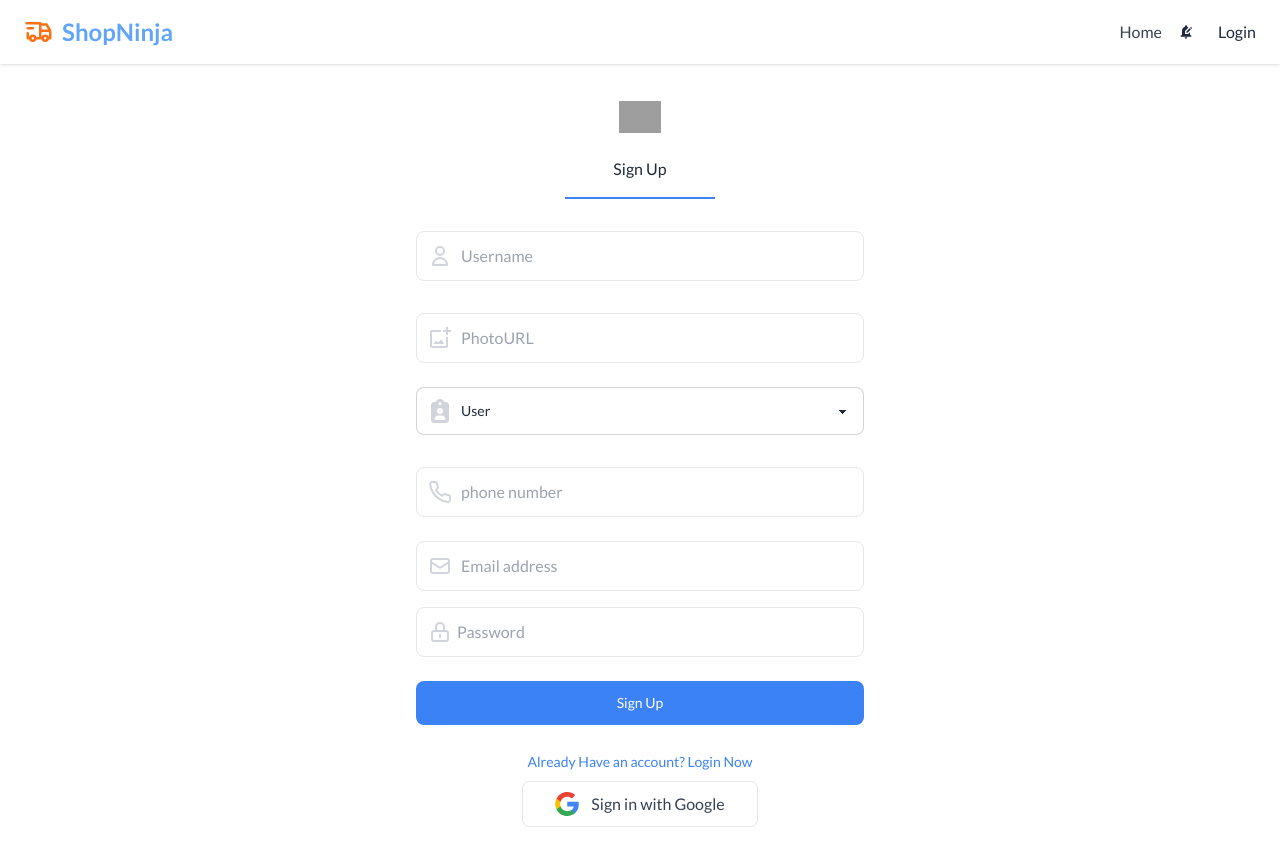
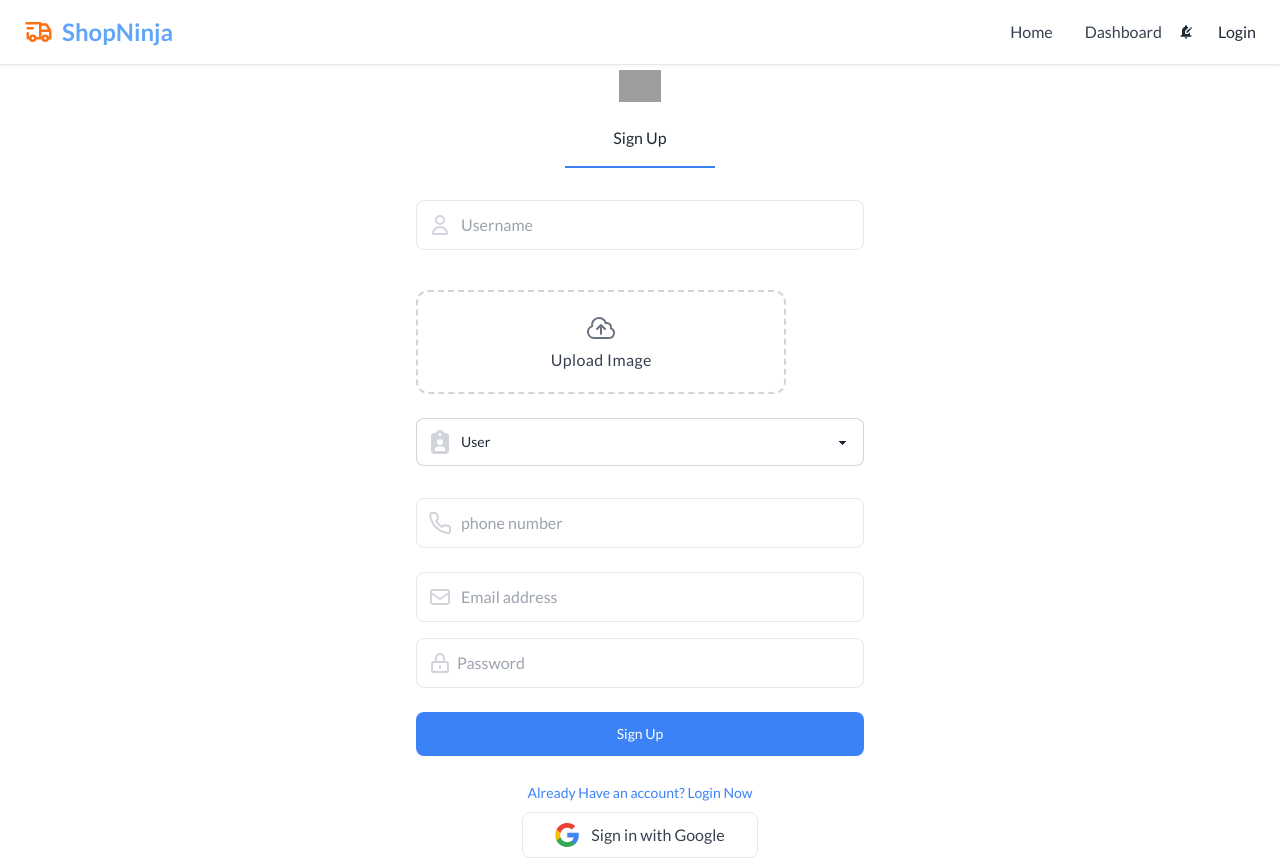
Before and after one commit to TASHDIK-29/ShopNinja-Client, a React (Vite) app: page /register in a window 1280 px wide. Built offline with nearby package versions, Linux system fonts and the light colour scheme; no server answers; grey boxes are pictures that could not be loaded.

Commit message:
image field of register form updated

```diff
--- a/src/pages/Dashboard/user/UserProfile.jsx
+++ b/src/pages/Dashboard/user/UserProfile.jsx
@@ -24,7 +24,7 @@ const UserProfile = () => {
 
     // Image Update
     const handelImage = async (image) => {
-        console.log(image);
+        console.log('Image =', image);
 
         const imageURL = await imageUpload(image)
 
--- a/src/pages/LoginAndRegister/Register.jsx
+++ b/src/pages/LoginAndRegister/Register.jsx
@@ -5,12 +5,17 @@ import Swal from "sweetalert2";
 import SocialLogin from "../../components/socialLogin/SocialLogin";
 import useAuth from "../../hooks/useAuth";
 import { FaClipboardUser } from "react-icons/fa6";
-import { MdOutlineAddPhotoAlternate } from "react-icons/md";
+// import { MdOutlineAddPhotoAlternate } from "react-icons/md";
 import { FiPhone } from "react-icons/fi";
 
 import useAxiosPublic from "../../hooks/useAxiosPublic";
+import { imageUpload } from "../../utils/imageURL";
+import { useState } from "react";
 
 const Register = () => {
+
+    const [imagePreview, setImagePreview] = useState();
+    const [img, setImg] = useState(null);
 
     const axiosPublic = useAxiosPublic();
 
@@ -24,9 +29,18 @@ const Register = () => {
         formState: { errors },
     } = useForm()
 
-    const onSubmit = (data) => {
+    const onSubmit = async (data) => {
         console.log(data)
 
+        // console.log('Photo = ', data.photo[0]);
+
+        // const image = data.photo[0];
+
+        const imageURL = await imageUpload(img)
+
+        console.log('URL = ', imageURL);
+
+        if (imageURL) {
             createUser(data.email, data.password)
                 .then(result => {
                     const user = result.user;
@@ -34,14 +48,14 @@ const Register = () => {
 
 
 
-                updateUserProfile(data.name, data.photoURL)
+                    updateUserProfile(data.name, imageURL)
                         .then(() => {
                             // Post User data to DB
                             const userInfo = {
                                 name: data.name,
                                 email: data.email,
                                 role: data.type,
-                            image: data.photoURL,
+                                image: imageURL,
                                 phone: data.phone
                             }
                             axiosPublic.post('/users', userInfo)
@@ -73,6 +87,14 @@ const Register = () => {
                     console.log(err);
                 })
         }
+    }
+
+    const handelImage = image => {
+        setImg(image);
+        setImagePreview(URL.createObjectURL(image));
+        // setImageText(image.name);
+    }
+
 
 
     return (
@@ -106,13 +128,47 @@ const Register = () => {
                     {errors.name && <span className="text-red-600 font-bold">Name is required</span>}
 
                     <div className="relative flex items-center mt-8">
-                        <span className="absolute">
+                        {/* <span className="absolute">
                             <MdOutlineAddPhotoAlternate className="w-6 h-6 mx-3 text-gray-300 dark:text-gray-500" />
                         </span>
-                        <input type="text" {...register("photoURL", { required: true })} className="block w-full py-3 text-gray-700 bg-white border rounded-lg px-11  dark:border-gray-600 focus:border-blue-400 dark:focus:border-blue-300 focus:ring-blue-300 focus:outline-none focus:ring focus:ring-opacity-40" placeholder="PhotoURL" />
+                        <input type="file" {...register("photo", { required: true })} className="block w-full py-3 text-gray-700 bg-white border rounded-lg px-11  dark:border-gray-600 focus:border-blue-400 dark:focus:border-blue-300 focus:ring-blue-300 focus:outline-none focus:ring focus:ring-opacity-40 " placeholder="Upload Photo" /> */}
 
+
+                        {/* ******** */}
+                        <label
+                            htmlFor="dropzone-file"
+                            className="flex flex-col items-center w-full max-w-lg p-5 mx-auto mt-2 text-center bg-white border-2 border-gray-300 border-dashed cursor-pointer  dark:border-gray-700 rounded-xl"
+                        >
+                            <svg
+                                xmlns="http://www.w3.org/2000/svg"
+                                fill="none"
+                                viewBox="0 0 24 24"
+                                strokeWidth="1.5"
+                                stroke="currentColor"
+                                className="w-8 h-8 text-gray-500 dark:text-gray-400"
+                            >
+                                <path
+                                    strokeLinecap="round"
+                                    strokeLinejoin="round"
+                                    d="M12 16.5V9.75m0 0l3 3m-3-3l-3 3M6.75 19.5a4.5 4.5 0 01-1.41-8.775 5.25 5.25 0 0110.233-2.33 3 3 0 013.758 3.848A3.752 3.752 0 0118 19.5H6.75z"
+                                />
+                            </svg>
+
+                            <h2 className="mt-1 font-medium tracking-wide text-gray-700 ">Upload Image</h2>
+                            <input
+                                id="dropzone-file"
+                                {...register("photo", { required: true })}
+                                type="file"
+                                // name='image'
+                                onChange={(e) => handelImage(e.target.files[0])}
+                                accept="image/*"
+                                className="hidden" />
+                        </label>
+                        <div className="w-24 object-cover overflow-hidden flex items-center">
+                            {imagePreview && <img src={imagePreview} />}
                         </div>
-                    {errors.photoURL && <span className="text-red-600 font-bold">Photo URL is required</span>}
+                    </div>
+                    {errors.photo && <span className="text-red-600 font-bold">Photo URL is required</span>}
 
 
                     {/* User type */}
--- a/src/pages/home/nav/Nav.jsx
+++ b/src/pages/home/nav/Nav.jsx
@@ -79,6 +79,9 @@ const Nav = () => {
                         {role === 'deliveryMan' && <Link to='/dashboard/deliveryList' className="my-2 text-gray-700 transition-colors duration-300 transform  md:mx-4 md:my-0">
                             Dashboard
                         </Link>}
+                        {!role && <Link to='/login' className="my-2 text-gray-700 transition-colors duration-300 transform  md:mx-4 md:my-0">
+                            Dashboard
+                        </Link>}
                         <MdEditNotifications />
                     </div>
 
```
Lines whose indentation alone changed are shown as unchanged.
